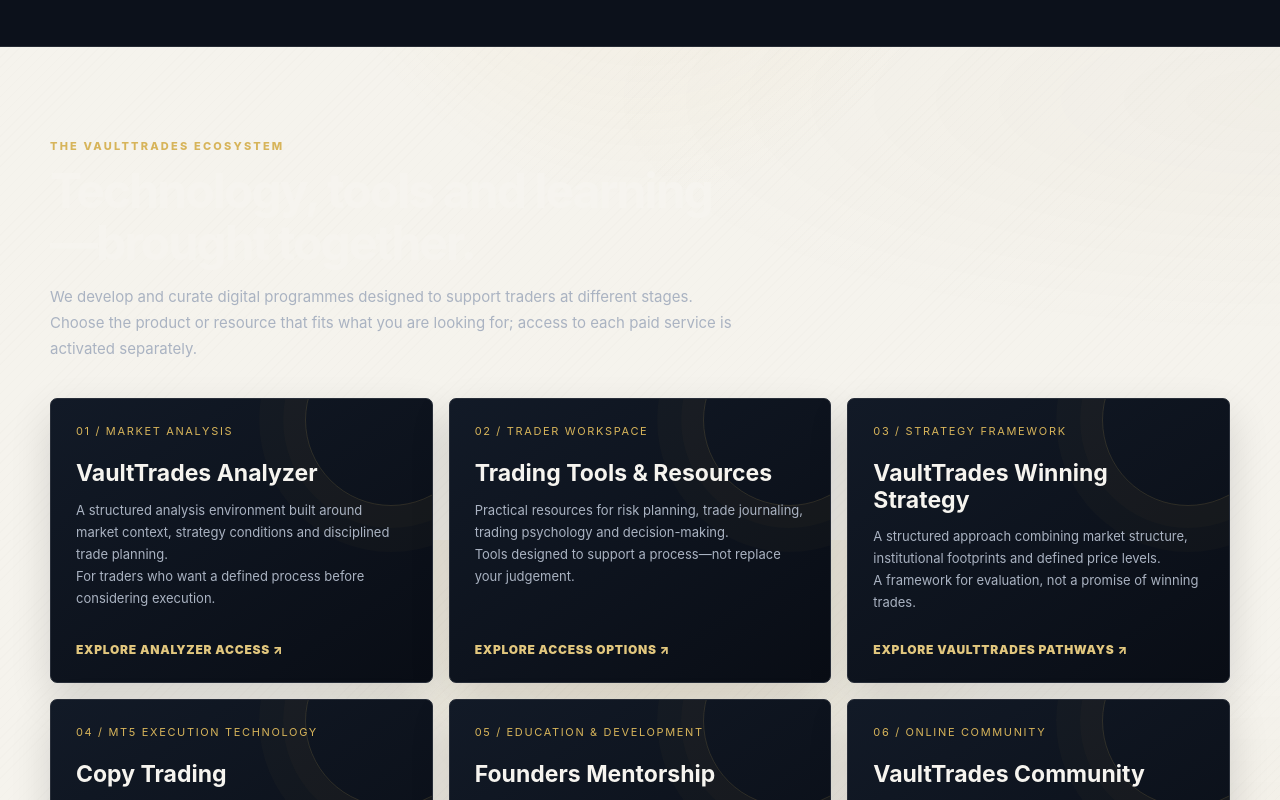
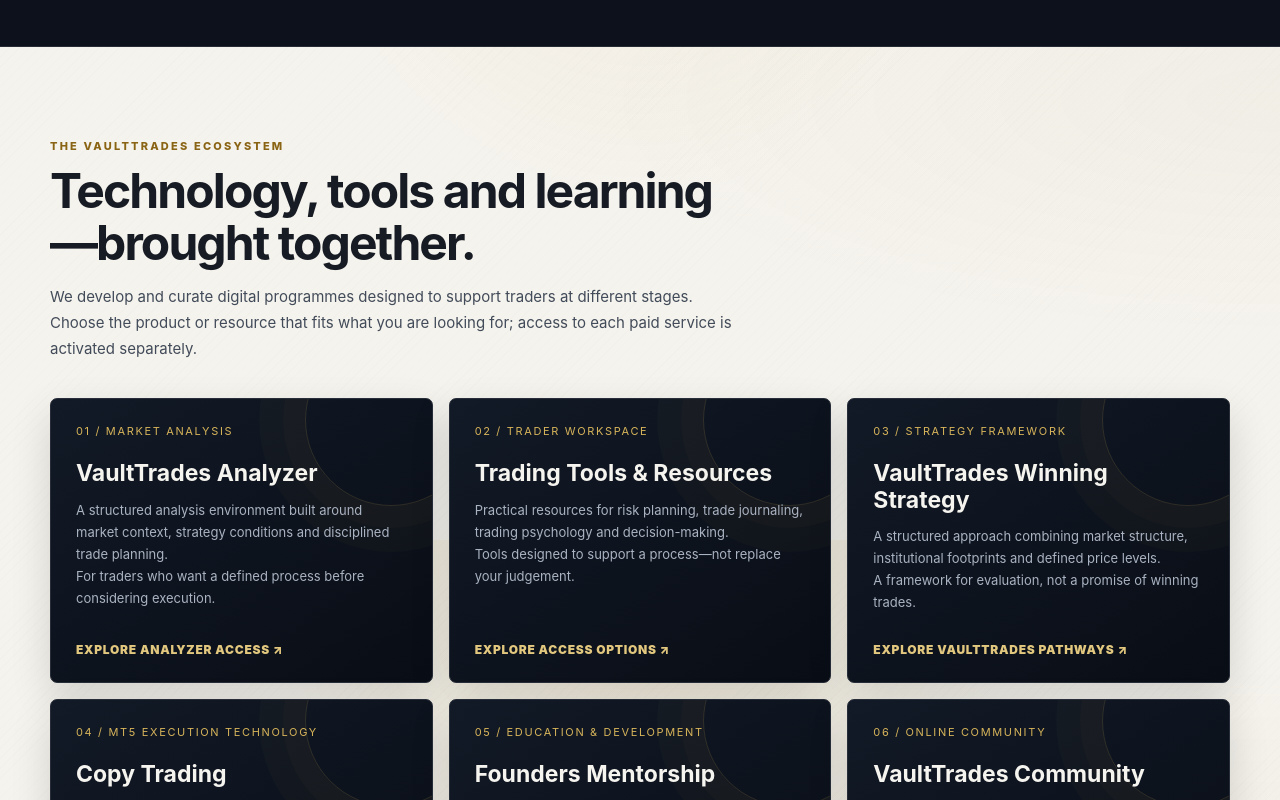
Before and after one commit to iyandatalks/vaulttrades, a Next.js app: page / in a window 1280 px wide. Shown: the part 1060-1860 px from the top of the page. Built offline with nearby package versions, Linux system fonts and the light colour scheme; no server answers.

Commit message:
Fix contrast on light homepage and workspace headings

```diff
--- a/app/globals.css
+++ b/app/globals.css
@@ -267,3 +267,13 @@ body{
 .vt-info-page .vt-text-link{color:#f0d58a}
 .vt-info-card{border-color:rgba(212,166,55,.28);background:linear-gradient(145deg,#121b2a,#0b111c)}
 .vt-info-page .vt-secondary{color:#f7f8fb}
+
+
+/* High-contrast text on the warm, light page surfaces. Dark cards keep their light text. */
+.vt-sales .vt-sales-heading h2{color:#171b24!important}
+.vt-sales .vt-sales-heading>p{color:#424b59!important}
+.vt-sales .vt-sales-heading .vt-sales-kicker{color:#8a6415!important}
+.vt-info-page .vt-info-hero h1{color:#171b24!important}
+.vt-info-page .vt-info-hero>p{color:#424b59!important}
+.vt-info-page .vt-info-hero .vt-label{color:#8a6415!important}
+.vt-info-page .vt-info-hero .vt-secondary{color:#171b24!important;background:#fffdf8;border-color:#b9ad91}
```
